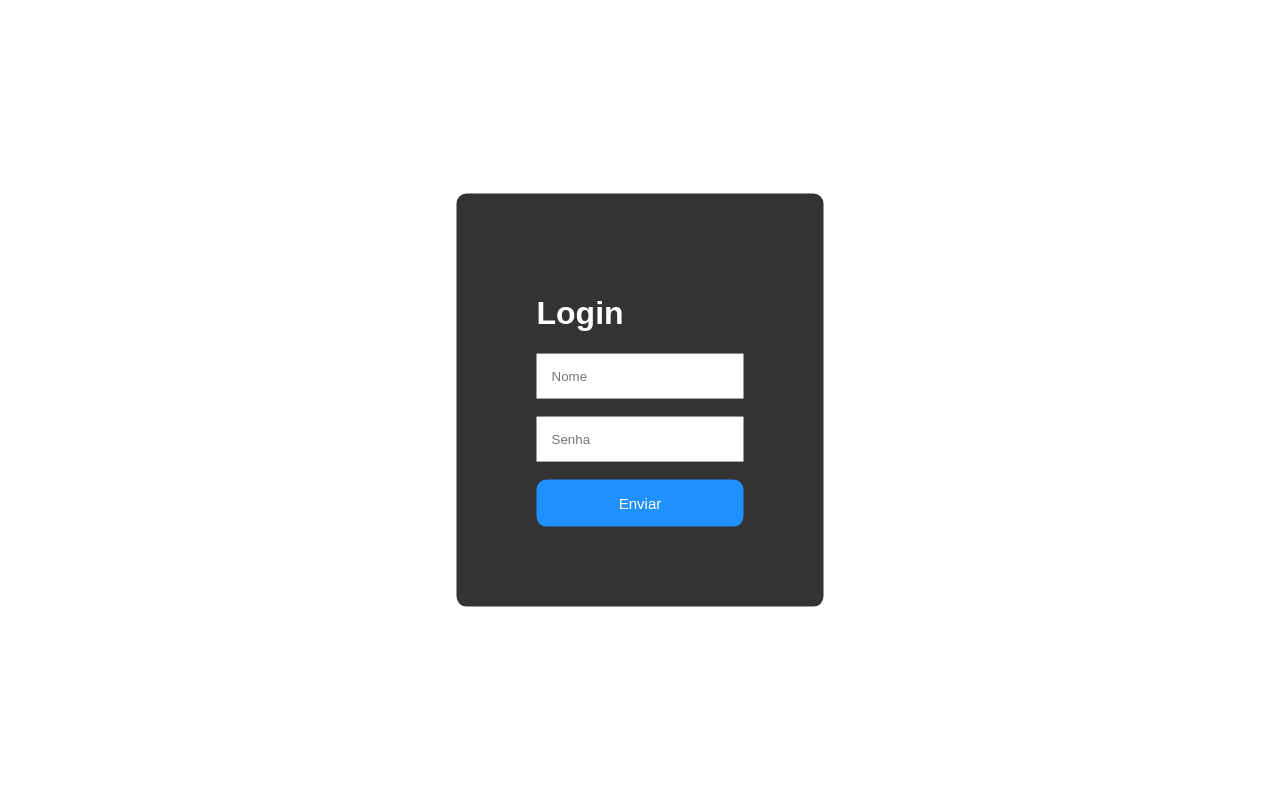
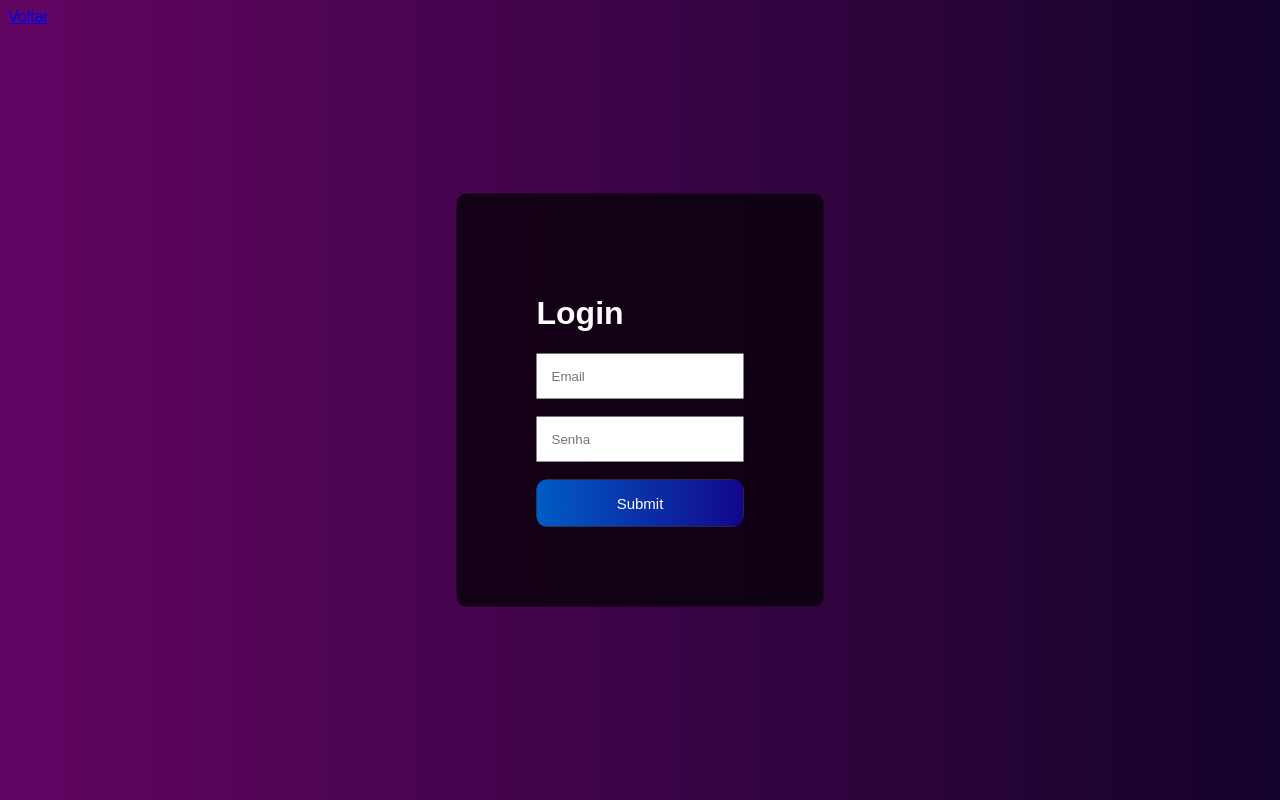
Before and after one commit to Gabrelzz/sistema-login-cadastro, a PHP site: page /login.php in a window 1280 px wide. Run offline with PHP 8.4, Linux system fonts and the light colour scheme.

Commit message:
commit dos login funcionando

```diff
--- a/config.php
+++ b/config.php
@@ -8,7 +8,7 @@ $password ="root";
 try{
     $conn = new PDO("mysql:host=$host;dbname=$dbname", $user, $password);
     $conn->setAttribute(PDO::ATTR_ERRMODE, PDO::ERRMODE_EXCEPTION);
-    echo "Conexão com sucesso" . PHP_EOL;
+    //echo "Conexão com sucesso" . PHP_EOL;
 
 }catch(PDOException $e){
     echo "Erro na conexão" . $e->getMessage();
--- a/css/style.css
+++ b/css/style.css
@@ -1,8 +1,9 @@
 body{
     font-family: sans-serif;
+    background-image: linear-gradient(to right, rgb(99, 5, 99), rgb(20, 3, 42));
 }
 .tela-login{
-    background-color: rgba(0, 0, 0, 0.8);
+    background-color: rgba(0, 0, 0, 0.7);
     position: absolute;
     top: 50%;
     left: 50%;
@@ -16,8 +17,8 @@ input{
     border: none;
     outline: none;
 }
-button{
-    background-color: dodgerblue;
+#enviar{
+    background-image: linear-gradient(to right, rgb(0, 92, 197), rgb(18, 7, 139));
     border: none;
     padding: 15px;
     width: 100%;
@@ -26,7 +27,7 @@ button{
     font-size: 15px;
 
 }
-button:hover{
-    background-color: deepskyblue;
+#enviar:hover{
+    background-image: linear-gradient(to right, rgb(3, 81, 172), rgb(15, 6, 117));
     cursor: pointer;
 }
--- a/login.php
+++ b/login.php
@@ -10,13 +10,16 @@
     </style>
 </head>
 <body>
+    <a href="home.php">Voltar</a>
     <div class="tela-login">
         <h1>Login</h1>
-        <input type="text" placeholder="Nome">
-        <br><br>
-        <input type="password" placeholder="Senha">
-        <br><br>
-        <button>Enviar</button>
+        <form action ="loginTest.php" method="POST">
+            <input type="email" name="email" placeholder="Email">
+            <br><br>
+            <input type="password" name="senha" placeholder="Senha">
+            <br><br>
+            <input type="submit" name="enviar" id="enviar">
+        </form>
     </div>
 </body>
 </html>
```
Also changed, not shown: formulario.php (+10 -2 lines), loginTest.php (added, +25 -0 lines), sistema.php (added).
